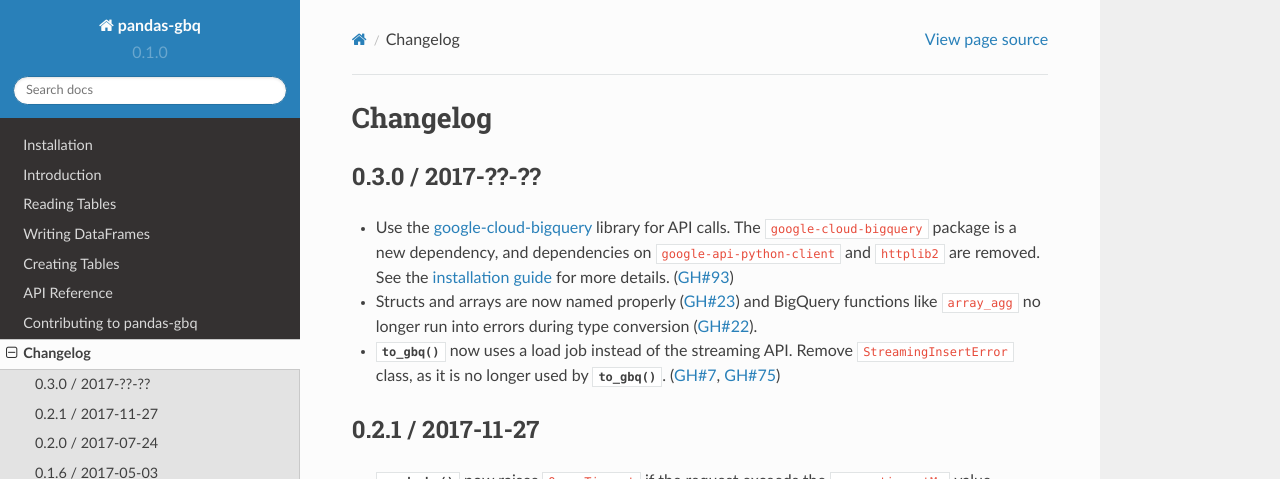
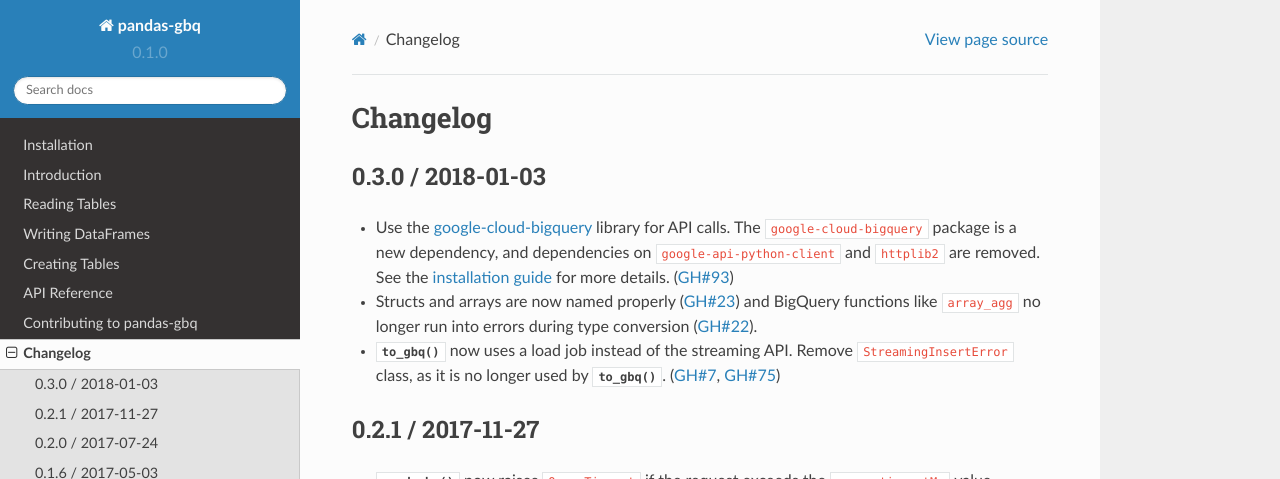
Before and after one commit to googleapis/python-bigquery-pandas, a Sphinx documentation site: the page built from docs/source/changelog.rst, in a window 1280 px wide and 900 px high. Shown: the top 479 px of the window. Built offline with Sphinx 7.4.7 and the Read the Docs theme 2.0.0, drawn with Linux system fonts in a browser that asks for light colours.

Commit message:
DOC: Add release date for 0.3.0 to changelog. (#104)
Preparing for a release today.

```diff
--- a/docs/source/changelog.rst
+++ b/docs/source/changelog.rst
@@ -1,7 +1,7 @@
 Changelog
 =========
 
-0.3.0 / 2017-??-??
+0.3.0 / 2018-01-03
 ------------------
 
 - Use the `google-cloud-bigquery <https://googlecloudplatform.github.io/google-cloud-python/latest/bigquery/usage.html>`__ library for API calls. The ``google-cloud-bigquery`` package is a new dependency, and dependencies on ``google-api-python-client`` and ``httplib2`` are removed. See the `installation guide <https://pandas-gbq.readthedocs.io/en/latest/install.html#dependencies>`__ for more details.  (:issue:`93`)
```
